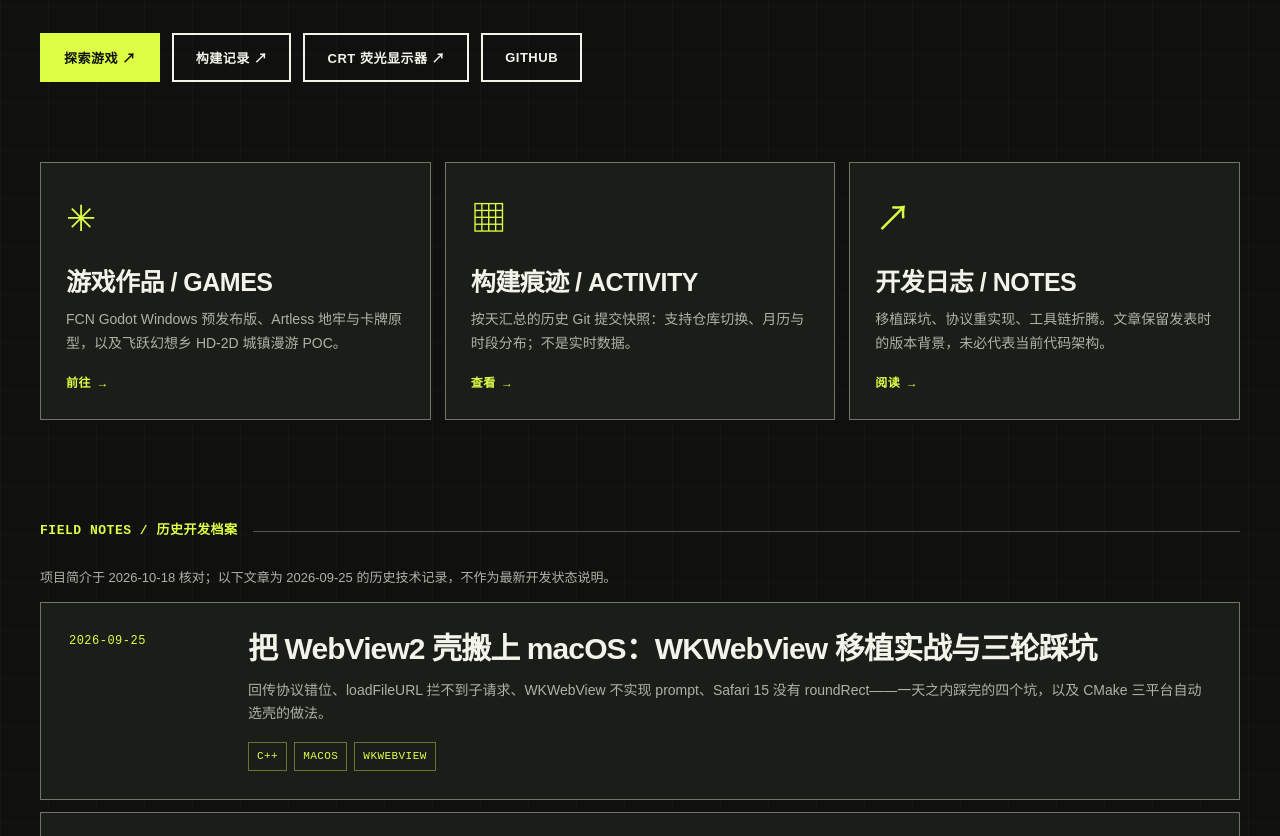
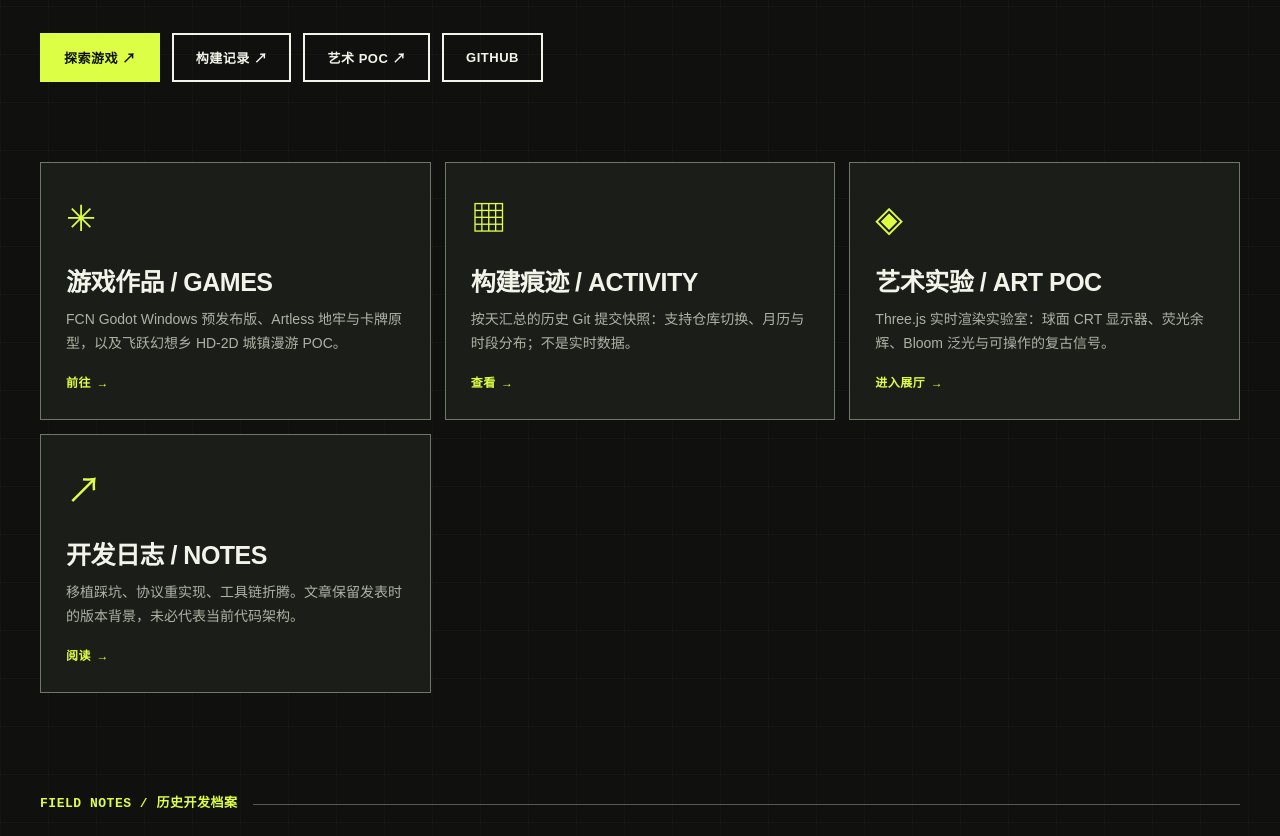
Before and after one commit to LXFLGH/melavonmen, a plain HTML site: page index.html in a window 1280 px wide. Shown: the part 522-1358 px from the top of the page. Drawn offline with Linux system fonts and the light colour scheme.

Commit message:
feat: route homepage art entry through Acid Graphics POC gallery

```diff
--- a/index.html
+++ b/index.html
@@ -4,7 +4,7 @@
 <meta charset="utf-8">
 <meta name="viewport" content="width=device-width, initial-scale=1">
 <title>Melavonmen · 独立游戏开发</title>
-<meta name="description" content="Melavonmen 的独立游戏开发主页：FarmCodeNote、Artless、飞跃幻想乡及历史开发记录。项目简介更新于 2026-10-18。">
+<meta name="description" content="Melavonmen 的独立游戏开发主页：FarmCodeNote、Artless、飞跃幻想乡、艺术 POC 与历史开发记录。项目简介更新于 2026-10-18。">
 <link rel="stylesheet" href="css/style.css">
 </head>
 <body>
@@ -14,6 +14,7 @@
     <nav>
       <a href="index.html" class="active">首页</a>
       <a href="games.html">游戏</a>
+      <a href="art-poc.html">艺术 POC</a>
       <a href="heatmap.html">热力图</a>
       <a href="about.html">关于</a>
       <a href="https://github.com/LXFLGH" target="_blank" rel="noopener">GitHub</a>
@@ -29,12 +30,12 @@
     <div class="actions">
       <a class="btn btn-primary" href="games.html">探索游戏 ↗</a>
       <a class="btn" href="heatmap.html">构建记录 ↗</a>
-      <a class="btn" href="experiments/phosphor-crt.html">CRT 荧光显示器 ↗</a>
+      <a class="btn" href="art-poc.html">艺术 POC ↗</a>
       <a class="btn" href="https://github.com/LXFLGH" target="_blank" rel="noopener">GitHub</a>
     </div>
   </section>
 
-  <section class="nav-cards" aria-label="探索站点">
+  <section class="nav-cards nav-cards-art" aria-label="探索站点">
     <a class="nav-card" href="games.html">
       <span class="nav-ico" aria-hidden="true">✳</span>
       <h3>游戏作品 / GAMES</h3>
@@ -46,6 +47,12 @@
       <h3>构建痕迹 / ACTIVITY</h3>
       <p>按天汇总的历史 Git 提交快照：支持仓库切换、月历与时段分布；不是实时数据。</p>
       <span class="nav-go">查看 →</span>
+    </a>
+    <a class="nav-card" href="art-poc.html">
+      <span class="nav-ico" aria-hidden="true">◈</span>
+      <h3>艺术实验 / ART POC</h3>
+      <p>Three.js 实时渲染实验室：球面 CRT 显示器、荧光余辉、Bloom 泛光与可操作的复古信号。</p>
+      <span class="nav-go">进入展厅 →</span>
     </a>
     <a class="nav-card" href="posts/2026-09-25-mac-gui-port.html">
       <span class="nav-ico" aria-hidden="true">↗</span>
```
